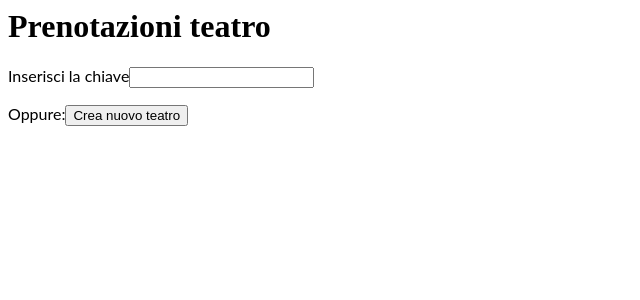
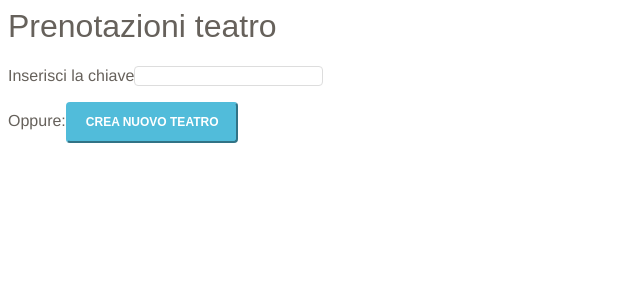
Before and after one commit to Bakko000/SSW_Project, an Angular app: page / in a window 1280 px wide. Shown: the top 300 px of the page, without its empty margins (0-640 px from the left). Built offline with nearby package versions, Linux system fonts and the light colour scheme.

Commit message:
7 files modified, 1 added

```diff
--- a/src/app/app.component.css
+++ b/src/app/app.component.css
@@ -1,3 +1,48 @@
-p {
-  font-family: Lato;
+.form-control {
+  background-color: #ffffff;
+  border: 1px solid #dddddd;
+  border-radius: 4px;
+  color: #66615b;
+  font-size: 14px;
+  transition: background-color 0.3s ease 0s;
+  padding-right: 0 !important;
+  padding: 7px 6px;
+  height: 20px;
+  -webkit-box-shadow: none;
+  box-shadow: none;
 }
+.btn-lg {
+  font-size: 14px;
+  padding: 11px 30px;
+}
+.btn-info {
+  background-color: #51bcda;
+  border-color: #51bcda;
+  color: #ffffff;
+  opacity: 1;
+  filter: alpha(opacity=100);
+}
+.btn {
+  box-sizing: border-box;
+  border-width: 2px;
+  border-radius: 0.25rem;
+  font-size: 12px;
+  font-weight: 600;
+  padding: 0.5rem 18px;
+  line-height: 1.75;
+  cursor: pointer;
+  text-transform: uppercase;
+  color: #ffffff;
+  opacity: 1;
+}
+
+label, p {
+color: #66615b;
+font-family: "Montserrat", "Helvetica", Arial, sans-serif;
+}
+
+h1, h2, h3 {
+  color: #66615b;
+  font-weight: normal;
+  font-family: Arial, sans-serif;
+}
--- a/src/app/app.component.html
+++ b/src/app/app.component.html
@@ -1,9 +1,9 @@
 <h1>Prenotazioni teatro</h1>
 <div *ngIf="chiave=='' && bookerid==undefined">
 <p><label for="chiave">Inserisci la chiave</label>
-<input #chiave (keyup.enter)="Login(chiave.value);chiave.value=''" />
+<input class="form-control" #chiave (keyup.enter)="Login(chiave.value);chiave.value=''" />
 </p>
-<p> Oppure:<button (click)="nuovoteatro.newTheatre()">Crea nuovo teatro</button></p>
+<p> Oppure:<button class="btn btn-lg btn-info btn-block" (click)="nuovoteatro.newTheatre()">Crea nuovo teatro</button></p>
 </div>
 <nuovoteatro-root [clicked]="clicked" [newtheatre]="newtheatre" #nuovoteatro></nuovoteatro-root>
 <app-nominativo [chiave]="chiave"></app-nominativo>
--- a/src/app/nominativo/nominativo.component.html
+++ b/src/app/nominativo/nominativo.component.html
@@ -1,7 +1,7 @@
 <div *ngIf="chiave!='' && bookerid==''">
 <p>Prenotazione a nome di:</p>
-<label for="nominativo">Inserisci nome:</label><input #nominativo (keyup.enter)="Prenota(nominativo.value);nominativo.value=''" />
+<label for="nominativo">Inserisci nome:</label><input class="form-control" #nominativo (keyup.enter)="Prenota(nominativo.value);nominativo.value=''" />
 <br />
-<button (click)="Reset()">Reset</button>
+<button class="btn btn-lg btn-info btn-block" (click)="Reset()">Reset</button>
 </div>
 <app-prenotazione [bookerid]="bookerid" [chiave]="chiave"></app-prenotazione>
--- a/src/app/nominativo/nominativo.component.ts
+++ b/src/app/nominativo/nominativo.component.ts
@@ -5,7 +5,7 @@ import { Teatro } from '../app.component';
 @Component({
   selector: 'app-nominativo',
   templateUrl: './nominativo.component.html',
-  styleUrls: ['./nominativo.component.css'],
+  styleUrls: ['../app.component.css'],
 })
 export class NominativoComponent implements OnInit {
   @Input() chiave: string;
--- a/src/app/nuovoteatro/nuovoteatro.component.html
+++ b/src/app/nuovoteatro/nuovoteatro.component.html
@@ -1,9 +1,9 @@
 <div *ngIf="clicked && newtheatre">
 <h3>Configura il teatro e scrivi il tuo nominativo</h3>
 <form>
-  <p><label for="postipalchi">Numero posti palchi</label><input [(ngModel)]="postipalchi" name="postipalchi"></p>
-  <p><label for="postiplatea">Numero posti platea</label><input [(ngModel)]="postiplatea" name="postiplatea"></p>
-  <button (click)="CreateTheatre()">Conferma</button>
+  <p><label for="postipalchi">Numero posti palchi</label><input class="form-control" [(ngModel)]="postipalchi" name="postipalchi"></p>
+  <p><label for="postiplatea">Numero posti platea</label><input class="form-control" [(ngModel)]="postiplatea" name="postiplatea"></p>
+  <button class="btn btn-lg btn-info btn-block" (click)="CreateTheatre()">Conferma</button>
 </form>
 </div>
 <p id="nuovocreato" *ngIf="newtheatre && !clicked">Creato un nuovo teatro con {{postipalchi}} posti per i palchi e di {{postiplatea}} posti per la platea. Il teatro è ora accessibile con la seguente chiave: {{chiave}}</p>
--- a/src/app/nuovoteatro/nuovoteatro.component.ts
+++ b/src/app/nuovoteatro/nuovoteatro.component.ts
@@ -5,6 +5,7 @@ import { Teatro } from '../app.component';
 @Component({
   selector: 'nuovoteatro-root',
   templateUrl: './nuovoteatro.component.html',
+  styleUrls: ['../app.component.css'],
 })
 export class NuovoTeatroComponent implements OnInit {
   @Input() clicked: boolean;
--- a/src/app/prenotazione/prenotazione.component.ts
+++ b/src/app/prenotazione/prenotazione.component.ts
@@ -4,7 +4,7 @@ import { DbService } from '../db.service';
 @Component({
   selector: 'app-prenotazione',
   templateUrl: './prenotazione.component.html',
-  styleUrls: ['./prenotazione.component.css'],
+  styleUrls: ['../app.component.css'],
 })
 export class PrenotazioneComponent implements OnInit {
 
```
Also changed, not shown: src/app/nuovoteatro/nuovoteatro.component.css (added).
